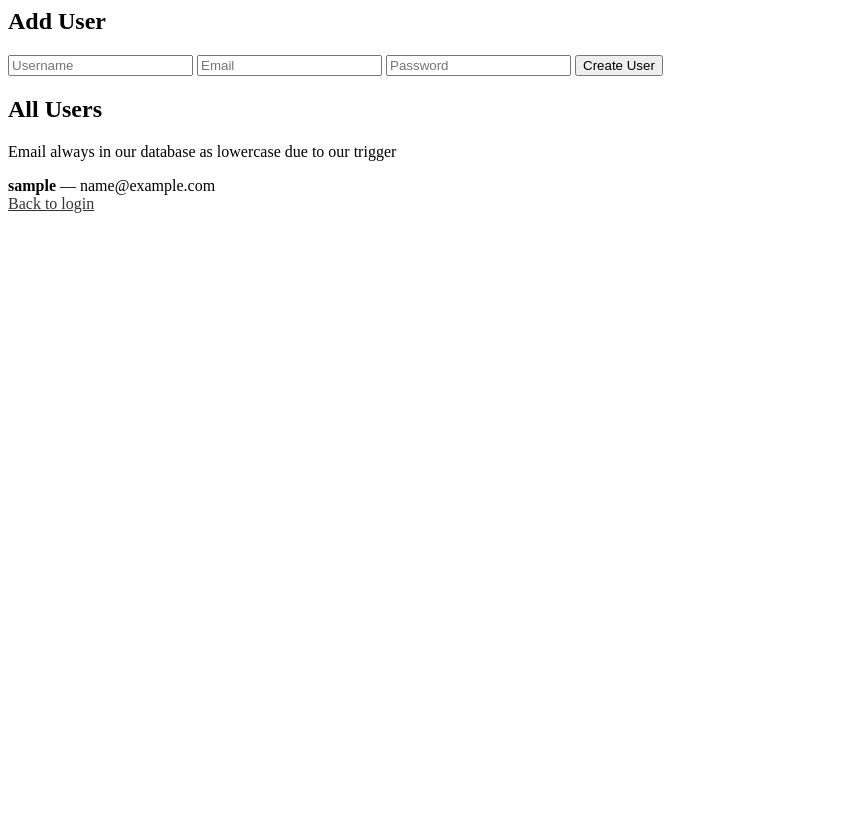
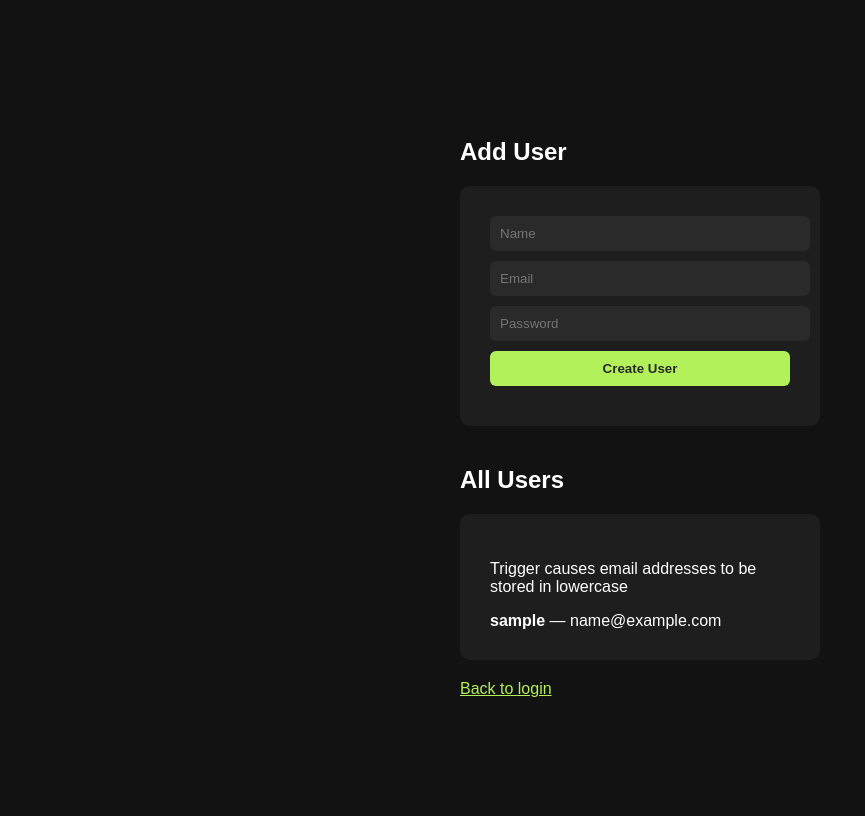
Before and after one commit to elipauly/databases_final, a FastAPI app: page /users/ in a window 1280 px wide. Shown: the whole page, without its empty margins (0-865 px from the left). Before the commit the page ends 213 px from the top, so only its background shows below. Run offline with FastAPI, Linux system fonts and the light colour scheme; tables that the repository leaves empty hold one stand-in row (values such as "Sample post").

Commit message:
styling organization and cleaning

```diff
--- a/templates/login.html
+++ b/templates/login.html
@@ -41,9 +41,10 @@
             background: #b2f15a;
             border: none;
             border-radius: 6px;
-            color: white;
+            color: #2a2a2a;
             font-weight: bold;
             cursor: pointer;
+            margin-bottom: 10px;
         }
     </style>
 </head>
@@ -58,6 +59,6 @@
         <button type="submit">Log In</button>
     </form>
 
-    <a href="/users" style="color: #b2f15a;">Create new user</a>
+    <a href="/users" style="color: #b2f15a;width:100%;text-align:center;">Create new user</a>
 
 </div>
--- a/templates/users.html
+++ b/templates/users.html
@@ -1,8 +1,65 @@
+<!DOCTYPE html>
+<html lang="en">
+
+<head>
+    <meta charset="UTF-8">
+    <meta name="viewport" content="width=device-width, initial-scale=1.0">
+    <title>Add User</title>
+    <style>
+        body {
+            background: #121212;
+            color: white;
+            font-family: "Hanken Grotesk", sans-serif;
+            font-weight: 400;
+            display: flex;
+            justify-content: center;
+            align-items: center;
+            height: 100vh;
+        }
+        .column {
+            display: flex;
+            flex-direction: column;
+        }
+        .box {
+            background: #1e1e1e;
+            padding: 30px;
+            border-radius: 10px;
+            width: 300px;
+            margin-bottom: 20px;
+        }
+
+        input {
+            width: 100%;
+            margin-bottom: 10px;
+            padding: 10px;
+            border: none;
+            border-radius: 6px;
+            background: #2a2a2a;
+            color: white;
+        }
+
+        button {
+            width: 100%;
+            padding: 10px;
+            background: #b2f15a;
+            border: none;
+            border-radius: 6px;
+            color: #2a2a2a;
+            font-weight: bold;
+            cursor: pointer;
+            margin-bottom: 10px;
+        }
+    </style>
+</head>
+
+<body>
+
+<div class="column">
+
 <h2>Add User</h2>
-
 <div class="box">
     <form method="post" action="/users/add">
-        <input name="username" placeholder="Username" required>
+        <input name="username" placeholder="Name" required>
         <input name="email" placeholder="Email" required>
         <input name="password" placeholder="Password" required>
         <button type="submit">Create User</button>
@@ -12,14 +69,17 @@
 <h2>All Users</h2>
 
 <div class="box">
-    <p>Email always in our database as lowercase due to our trigger</p>
+    <p>Trigger causes email addresses to be stored in lowercase</p>
     {% for u in users %}
         <div>
             <strong>{{ u.username }}</strong> —
             {{ u.email }}
         </div>
     {% endfor %}
+</div>
 
-    <a href="/login" style="color: #333;">Back to login</a>
+<a href="/login" style="color: #b2f15a;">Back to login</a>
+</div>
 
-</div>
+</body>
+</html>
```
Also changed, not shown: templates/friends.html (+26 -8 lines), templates/index.html (+11 -21 lines), templates/my_ratings.html (+18 -7 lines).
